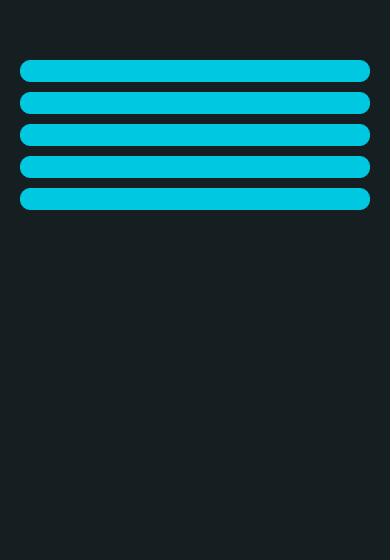
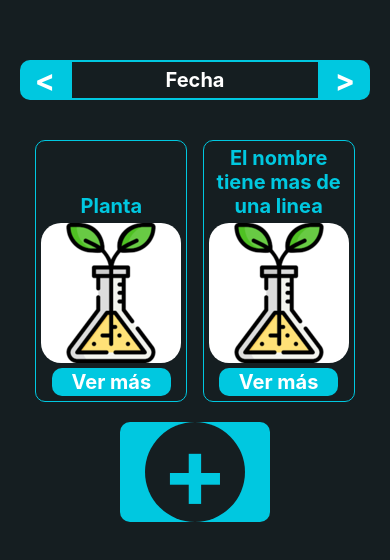
Before and after one commit to Goy25/app-bio, a React Native app: screen / in a window 390 px wide. Shown: the top 560 px of the page. Built offline with nearby package versions, Linux system fonts and the light colour scheme.

Commit message:
Second Commit

```diff
--- /dev/null
+++ b/components/card.jsx
@@ -0,0 +1,84 @@
+import { useState } from "react";
+import { StyleSheet, Text, View, Pressable, Image } from 'react-native';
+import * as ImagePicker from 'expo-image-picker';
+import defaultImage from '../assets/images/default.png';
+
+const styles = StyleSheet.create({
+  container: {
+    backgroundColor: '#151E21',
+    borderRadius: 10,
+    borderColor: '#00C8E0',
+    borderWidth: 1,
+    padding: 5,
+    display: 'flex',
+    flexDirection: 'column',
+    justifyContent: 'flex-end',
+    alignItems: 'center',
+    gap: 5,
+  },
+  image: {
+    width: 140,
+    height: 140,
+    borderRadius: 20,
+    resizeMode: "stretch",
+  },
+  information: {
+    flexGrow: 1,
+    gap: 5,
+  },
+  titulo: {
+    fontSize: 20,
+    fontWeight: 'bold',
+    color: '#00C8E0',
+    width: 140,
+    textAlign: "center",
+  },
+  button: {
+    backgroundColor: '#00C8E0',
+    display: "flex",
+    flexDirection: "row",
+    justifyContent: "center",
+    paddingHorizontal: 20,
+    paddingVertical: 2,
+    borderRadius: 10,
+  },
+  textButton: {
+    fontSize: 20,
+    fontWeight: 'bold',
+    color: '#FFFFFF',
+  },
+});
+
+export default function Card( {nombre = "Planta"} ) {
+
+  const [url, setUrl] = useState(defaultImage);
+
+  const selectImage = async () => {
+    const permission = await ImagePicker.requestMediaLibraryPermissionsAsync();
+    if (! permission.granted) {
+      alert("Se requiere acceso a la galería");
+      return;
+    }
+    const picker = await ImagePicker.launchImageLibraryAsync();
+    console.log(picker);
+    if (picker.canceled) {
+      return;
+    }
+    setUrl({uri: picker.assets[0].uri});
+  }
+
+  return (
+    <View style={styles.container}>
+      <Text style={styles.titulo}>{nombre}</Text>
+      <Pressable onPress={selectImage}>
+        <Image
+          source={url}
+          style={styles.image}
+        />
+      </Pressable>
+      <Pressable style={styles.button}>
+        <Text style={styles.textButton}>Ver más</Text>
+      </Pressable>
+    </View>
+  )
+}
--- a/components/dates.jsx
+++ b/components/dates.jsx
@@ -1,26 +1,131 @@
-import Plant from './plant';
-import { StyleSheet, Text, View } from 'react-native';
+import { useState } from "react";
+import Card from "./card";
+import { StyleSheet, Text, View, ScrollView, Pressable } from "react-native";
 
 const styles = StyleSheet.create({
   container: {
-    backgroundColor: '#151E21',
+    backgroundColor: "#151E21",
     width: "100%",
     height: "100%",
     display: "flex",
-    gap: 10,
+    gap: 20,
     paddingTop: 60,
+    paddingBottom: 20,
     paddingHorizontal: 20,
+  },
+  dates: {
+    display: "flex",
+    flexDirection: "row",
+  },
+  left: {
+    backgroundColor: "#00C8E0",
+    borderTopLeftRadius: 10,
+    borderBottomLeftRadius: 10,
+    width: 50,
+    display: "flex",
+    justifyContent: "center",
+    alignItems: "center",
+  },
+  center: {
+    flexGrow: 1,
+    height: 40,
+    display: "flex",
+    justifyContent: "center",
+    alignItems: "center",
+    borderWidth: 2,
+    borderColor: "#00C8E0",
+  },
+  right: {
+    backgroundColor: "#00C8E0",
+    borderTopRightRadius: 10,
+    borderBottomRightRadius: 10,
+    width: 50,
+    display: "flex",
+    justifyContent: "center",
+    alignItems: "center",
+  },
+  text: {
+    fontSize: 30,
+    fontWeight: "bold",
+    color: "#FFFFFF",
+  },
+  content: {
+    display: "flex",
+    flexDirection: "row",
+    flexWrap: "wrap",
+    justifyContent: "space-evenly",
+    rowGap: 20,
+    paddingVertical: 20,
+  },
+  addCard: {
+    backgroundColor: "#00C8E0",
+    borderRadius: 10,
+    width: 150,
+    display: "flex",
+    justifyContent: "center",
+    alignItems: "center",
+  },
+  plusSign: {
+    backgroundColor: "#151E21",
+    height: 100,
+    width: 100,
+    borderRadius: 50,
+    display: "flex",
+    justifyContent: "center",
+    alignItems: "center",
+  },
+  textPlusSign: {
+    fontSize: 100,
+    fontWeight: "bold",
+    color: "#00C8E0",
+    lineHeight: 110,
+    includeFontPadding: false,
   },
 });
 
 export default function Dates() {
+
+  const [cards, setCards] = useState([]);
+
+  const addCard = () => {
+    setCards([...cards, {}]);
+  }
+
   return (
     <View style={styles.container}>
-      <Plant />
-      <Plant />
-      <Plant />
-      <Plant />
-      <Plant />
+      <View style={styles.dates}>
+        <Pressable style={styles.left}>
+          <Text style={styles.text}>{"<"}</Text>
+        </Pressable>
+        <Pressable style={styles.center}>
+          <Text
+            style={{
+              fontSize: 20,
+              fontWeight: "bold",
+              color: "#FFFFFF",
+            }}
+          >
+            Fecha
+          </Text>
+        </Pressable>
+        <Pressable style={styles.right}>
+          <Text style={styles.text}>{">"}</Text>
+        </Pressable>
+      </View>
+      <ScrollView
+        contentContainerStyle={styles.content}
+      >
+        <Card />
+        <Card nombre="El nombre tiene mas de una linea"/>
+        {cards.map((card, index) => (
+          <Card key={index} />
+        ))}
+        <Pressable style={styles.addCard} onPress={addCard}>
+          <View style={styles.plusSign}>
+            <Text style={styles.textPlusSign}>+</Text>
+          </View>
+        </Pressable>
+      </ScrollView>
     </View>
-  )
+  );
 }
--- a/components/plant.jsx
+++ /dev/null
@@ -1,22 +0,0 @@
-import { StyleSheet, Text, View } from 'react-native';
-
-const styles = StyleSheet.create({
-  container: {
-    backgroundColor: '#151E21',
-    backgroundColor: '#00C8E0',
-    width: "100%",
-    borderRadius: 10,
-    borderColor: '#00C8E0',
-    borderWidth: 1,
-    paddingHorizontal: 5,
-    paddingVertical: 10,
-  },
-});
-
-export default function Plant() {
-  return (
-    <View style={styles.container}>
-
-    </View>
-  )
-}
--- a/package.json
+++ b/package.json
@@ -12,7 +12,8 @@
     "expo": "~49.0.15",
     "expo-status-bar": "~1.6.0",
     "react": "18.2.0",
-    "react-native": "0.72.6"
+    "react-native": "0.72.6",
+    "expo-image-picker": "~14.3.2"
   },
   "devDependencies": {
     "@babel/core": "^7.20.0"
```
Also changed, not shown: assets/images/default.png (added), 1 other file (tests, documents, lock files or other folders).
